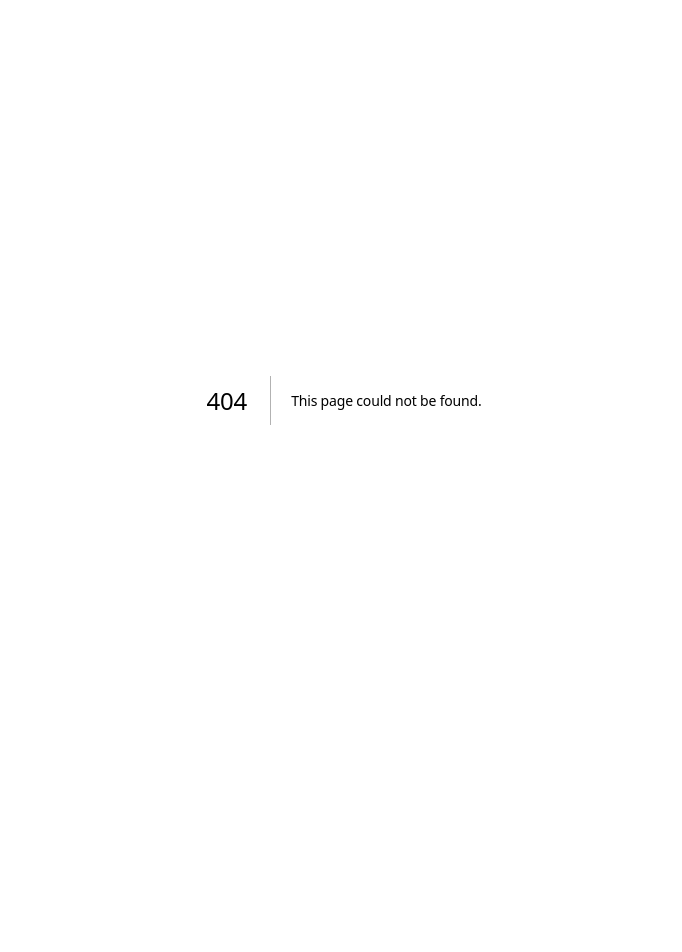
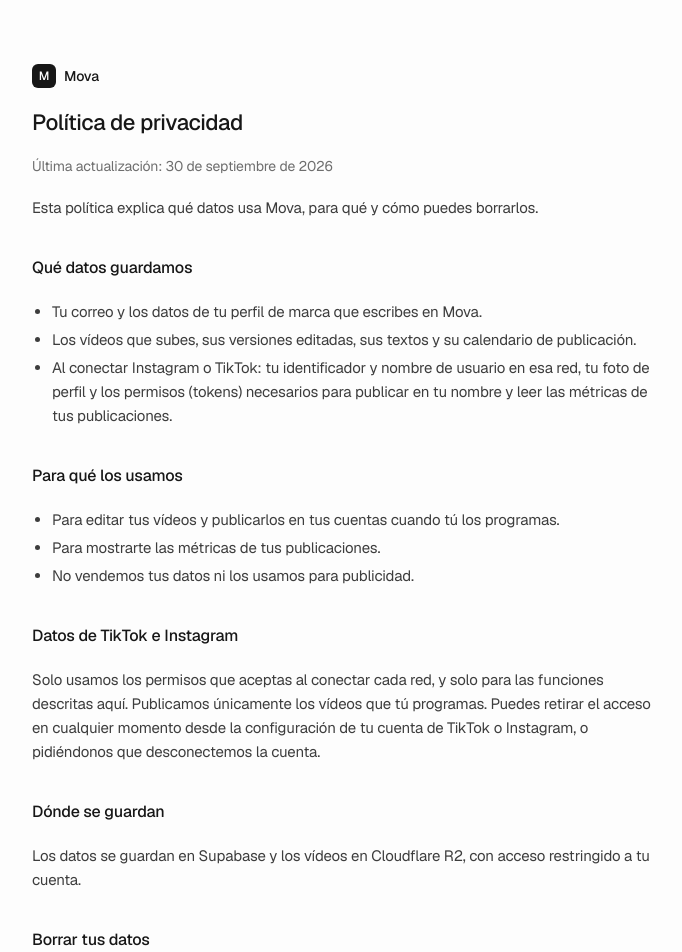
Before and after one commit to barukbaeza-hue/Content-for-eve, a Next.js app: page /privacidad in a window 1280 px wide. Before the commit this address had no page. Shown: the top 952 px of the page, without its empty margins (296-978 px from the left). Before the commit the page ends 800 px from the top, so only its background shows below. Built offline with nearby package versions, Linux system fonts and the light colour scheme.

Commit message:
Páginas públicas de términos y privacidad, e icono de 1024 px para TikTok
Co-Authored-By: Claude Opus 5.5 <noreply@anthropic.com>
Claude-Session: https://claude.ai/code/session_01JB8ioBcQyCJsGzA6LrCqnk

```diff
--- /dev/null
+++ b/src/app/privacidad/page.tsx
@@ -0,0 +1,40 @@
+import type { Metadata } from "next";
+import { Legal } from "@/components/shell/legal";
+
+export const metadata: Metadata = { title: "Política de privacidad · Mova" };
+
+export default function PrivacidadPage() {
+  return (
+    <Legal title="Política de privacidad" updated="30 de septiembre de 2026">
+      <p>Esta política explica qué datos usa Mova, para qué y cómo puedes borrarlos.</p>
+      <h2>Qué datos guardamos</h2>
+      <ul>
+        <li>Tu correo y los datos de tu perfil de marca que escribes en Mova.</li>
+        <li>Los vídeos que subes, sus versiones editadas, sus textos y su calendario de publicación.</li>
+        <li>
+          Al conectar Instagram o TikTok: tu identificador y nombre de usuario en esa red, tu foto de perfil y los permisos
+          (tokens) necesarios para publicar en tu nombre y leer las métricas de tus publicaciones.
+        </li>
+      </ul>
+      <h2>Para qué los usamos</h2>
+      <ul>
+        <li>Para editar tus vídeos y publicarlos en tus cuentas cuando tú los programas.</li>
+        <li>Para mostrarte las métricas de tus publicaciones.</li>
+        <li>No vendemos tus datos ni los usamos para publicidad.</li>
+      </ul>
+      <h2>Datos de TikTok e Instagram</h2>
+      <p>
+        Solo usamos los permisos que aceptas al conectar cada red, y solo para las funciones descritas aquí. Publicamos
+        únicamente los vídeos que tú programas. Puedes retirar el acceso en cualquier momento desde la configuración de
+        tu cuenta de TikTok o Instagram, o pidiéndonos que desconectemos la cuenta.
+      </p>
+      <h2>Dónde se guardan</h2>
+      <p>Los datos se guardan en Supabase y los vídeos en Cloudflare R2, con acceso restringido a tu cuenta.</p>
+      <h2>Borrar tus datos</h2>
+      <p>
+        Puedes borrar tus vídeos desde Mova. Para borrar tu cuenta y todos tus datos, escríbenos al correo de contacto
+        de Mova y lo haremos en un máximo de 30 días.
+      </p>
+    </Legal>
+  );
+}
--- /dev/null
+++ b/src/app/terminos/page.tsx
@@ -0,0 +1,36 @@
+import type { Metadata } from "next";
+import { Legal } from "@/components/shell/legal";
+
+export const metadata: Metadata = { title: "Términos del servicio · Mova" };
+
+export default function TerminosPage() {
+  return (
+    <Legal title="Términos del servicio" updated="30 de septiembre de 2026">
+      <p>
+        Mova es una herramienta para creadores de contenido: ayuda a sacar ideas, edita tus vídeos, los programa en un
+        calendario y los publica en tus redes sociales (Instagram y TikTok). Al usar Mova aceptas estos términos.
+      </p>
+      <h2>Tu cuenta</h2>
+      <ul>
+        <li>Eres responsable de tu cuenta y de lo que se haga con ella.</li>
+        <li>Puedes conectar tus cuentas de Instagram y TikTok y desconectarlas cuando quieras.</li>
+      </ul>
+      <h2>Tu contenido</h2>
+      <ul>
+        <li>Los vídeos, textos y datos que subes son tuyos. Nos das permiso solo para procesarlos (editarlos, guardarlos y publicarlos) cuando tú lo pides.</li>
+        <li>Mova publica en tus redes únicamente los vídeos que tú programas, en la fecha y hora que eliges y con el texto que escribes.</li>
+        <li>Eres responsable de que tu contenido cumpla las normas de cada red social y no infrinja derechos de terceros.</li>
+      </ul>
+      <h2>Uso aceptable</h2>
+      <p>No uses Mova para publicar spam, contenido ilegal o que incumpla las normas de Instagram o TikTok.</p>
+      <h2>Servicio</h2>
+      <p>
+        Mova se ofrece tal cual. Trabajamos para que funcione bien, pero no garantizamos que esté siempre disponible ni
+        que las redes sociales acepten cada publicación. Podemos cambiar estos términos y te avisaremos de los cambios
+        importantes.
+      </p>
+      <h2>Contacto</h2>
+      <p>Para cualquier duda escríbenos al correo de contacto de Mova.</p>
+    </Legal>
+  );
+}
--- /dev/null
+++ b/src/components/shell/legal.tsx
@@ -0,0 +1,19 @@
+import type { ReactNode } from "react";
+import { Logo } from "./logo";
+
+// Página legal pública (términos y privacidad), sin sesión.
+export function Legal({ title, updated, children }: { title: string; updated: string; children: ReactNode }) {
+  return (
+    <main className="min-h-dvh bg-canvas">
+      <article className="mx-auto max-w-2xl space-y-5 px-6 py-16 text-base text-fg-2 [&_h2]:pt-4 [&_h2]:text-md [&_h2]:font-medium [&_h2]:text-fg [&_li]:ml-5 [&_li]:list-disc [&_ul]:space-y-1">
+        <div className="flex items-center gap-2">
+          <Logo />
+          <span className="text-sm font-medium text-fg">Mova</span>
+        </div>
+        <h1 className="text-xl font-medium text-fg">{title}</h1>
+        <p className="text-sm text-fg-3">Última actualización: {updated}</p>
+        {children}
+      </article>
+    </main>
+  );
+}
--- a/src/proxy.ts
+++ b/src/proxy.ts
@@ -1,7 +1,7 @@
 import { createServerClient } from "@supabase/ssr";
 import { NextResponse, type NextRequest } from "next/server";
 
-const PUBLIC_PATHS = ["/login", "/auth"];
+const PUBLIC_PATHS = ["/login", "/auth", "/terminos", "/privacidad"];
 
 export async function proxy(request: NextRequest) {
   let response = NextResponse.next({ request });
```
Also changed, not shown: 1 other file (tests, documents, lock files or other folders).
